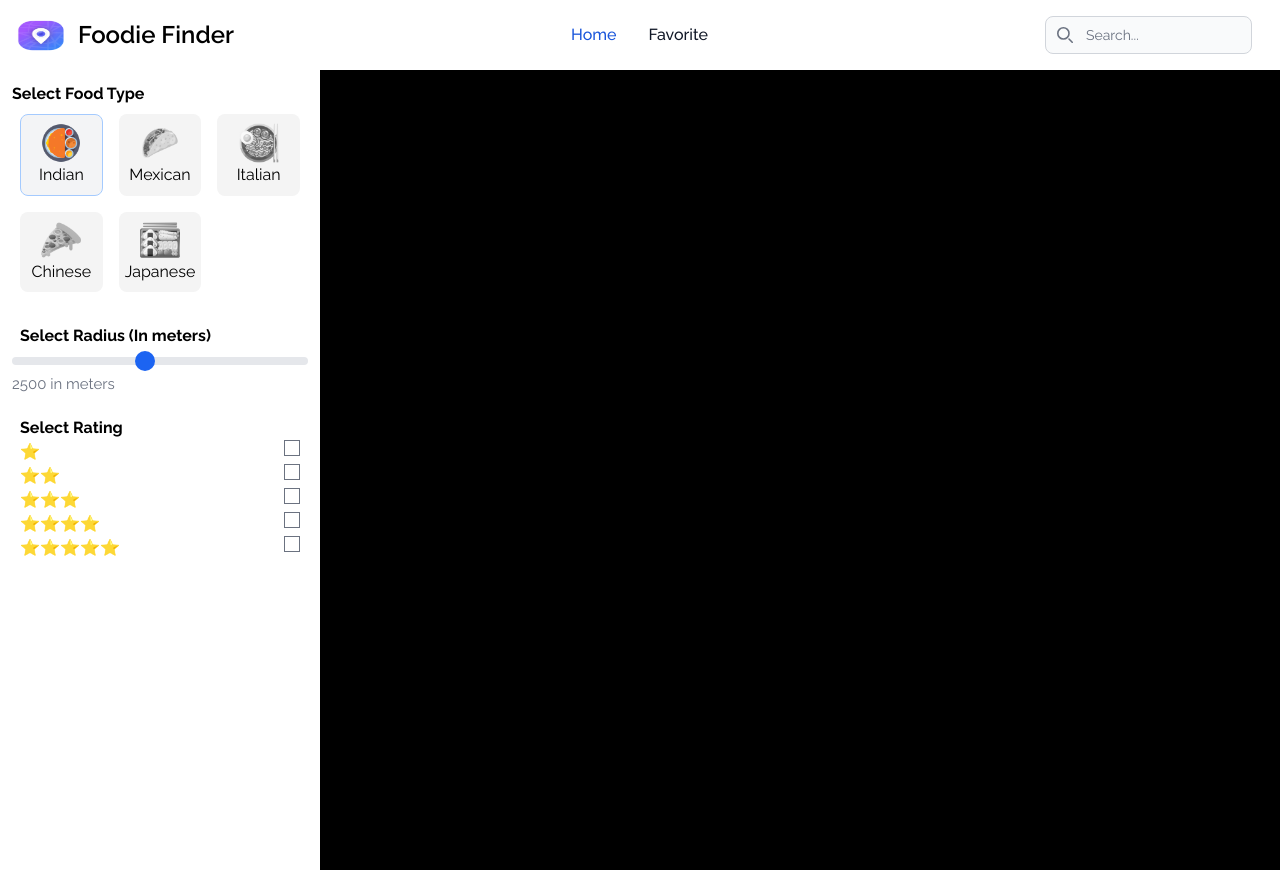
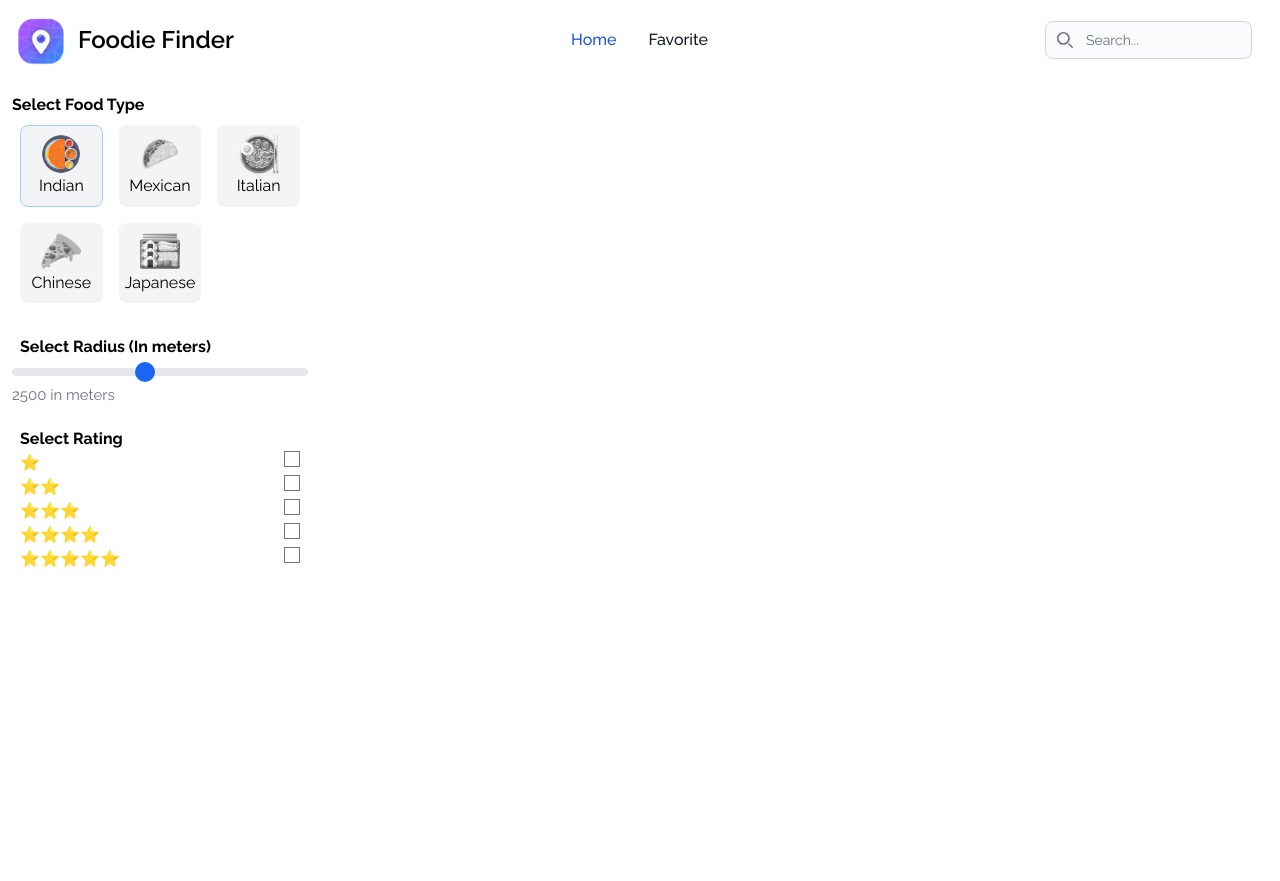
Before and after one commit to Priyanshu9898/Foodie-Finder, a Next.js app: page / in a window 1280 px wide. Built offline with nearby package versions, Linux system fonts and the light colour scheme.

Commit message:
some changes in navbar

```diff
--- a/components/Home/HomePage.tsx
+++ b/components/Home/HomePage.tsx
@@ -3,7 +3,6 @@
 import React, { FC } from 'react'
 import Categories from './Categories'
 import RangeFilter from './RangeFilter'
-
 import SelectRating from './SelectRating'
 
 const HomePage:FC =  () => {
@@ -20,7 +19,9 @@ const HomePage:FC =  () => {
           <RangeFilter />
           <SelectRating onRatingChange={handlechange} />
         </div>
-        <div className="col-span-3 bg-black">aaa</div>
+        <div className="col-span-3">
+
+        </div>
     </div>
   )
 }
--- a/components/Navbar.tsx
+++ b/components/Navbar.tsx
@@ -9,14 +9,14 @@ const Navbar: FC = () => {
   return (
     <>
       <nav className="bg-white border-gray-200 dark:bg-gray-900">
-        <div className="max-w-screen-xl flex flex-wrap items-center justify-between mx-auto p-4">
+        <div className="max-w-full flex flex-wrap items-center justify-between p-4">
           <Link href="/" className="flex items-center">
             <Image
               src="/logo.png"
-              className="h-8 mr-3"
+              className="mr-3"
               alt="FoodieFinder Logo"
               width={50}
-              height={200}
+              height={50}
 
             />
             <span className="self-center text-2xl font-semibold whitespace-nowrap dark:text-white">
```
